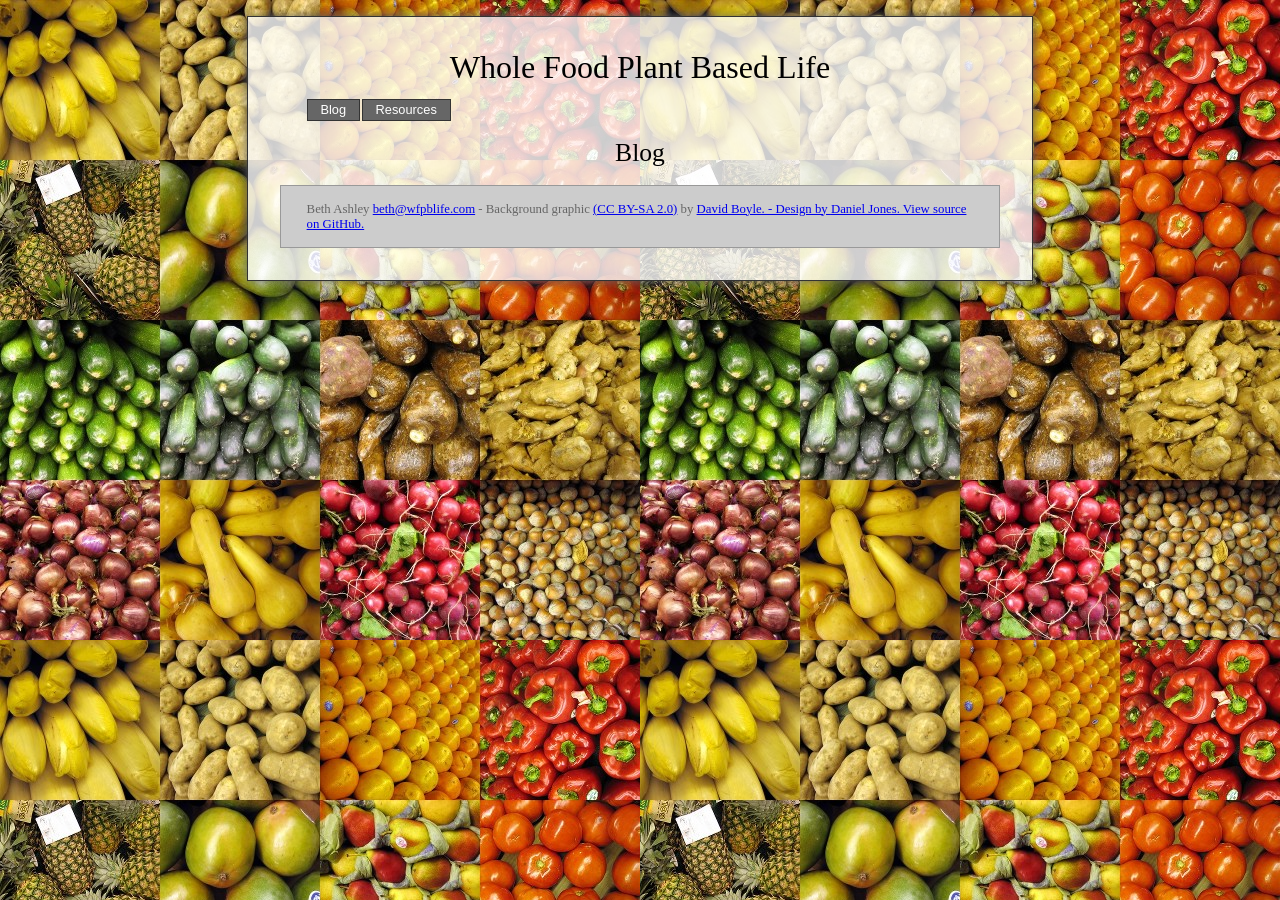
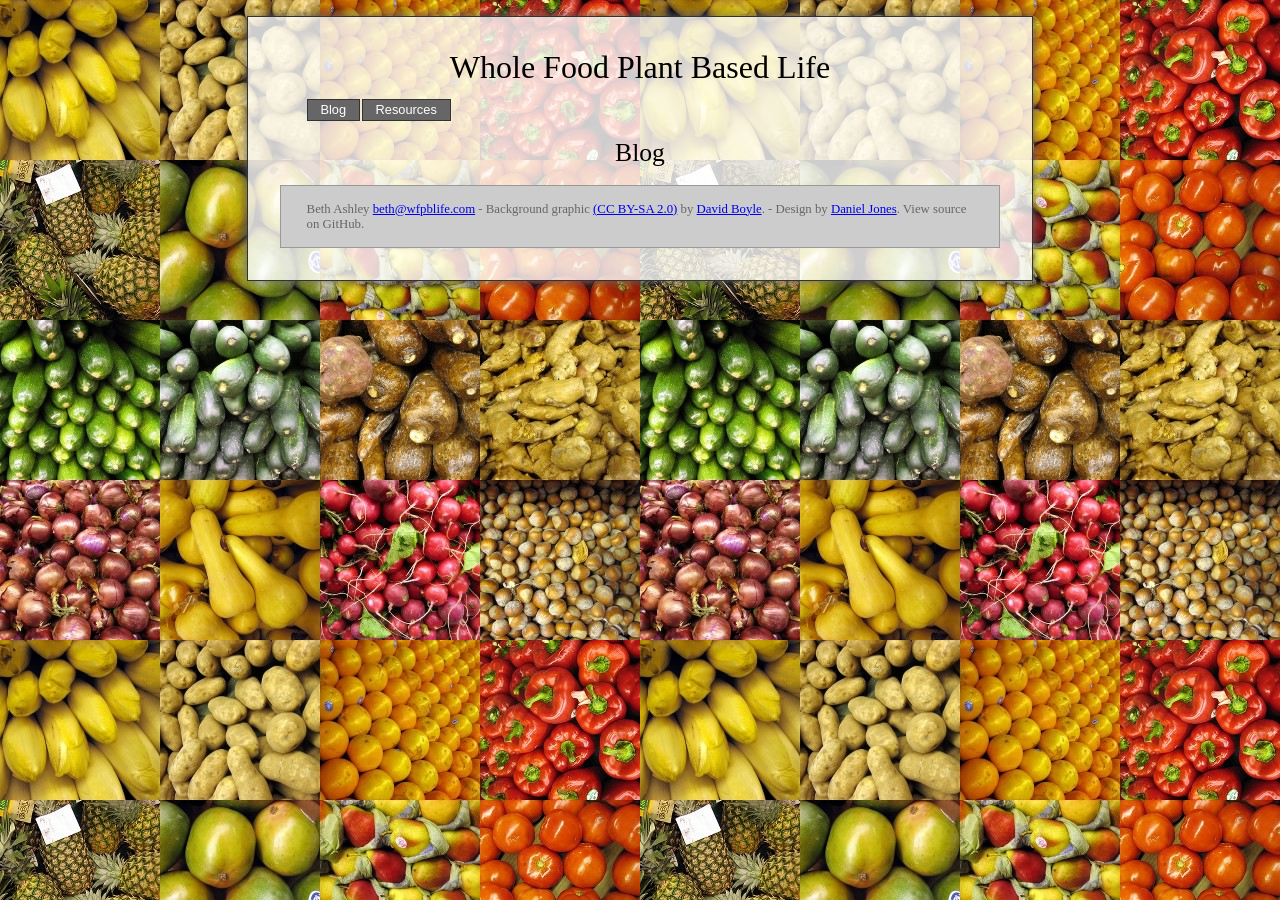
Before and after one commit to tortxof/wfpblife-www, a Jekyll site: the page built from index.html, in a window 1280 px wide. Built offline with Jekyll 4.4.1, drawn with Linux system fonts in a browser that asks for light colours; some web fonts are replaced; some of the changed lines change nothing that is shown.

Commit message:
Missing some closing tags last commit.

```diff
--- a/_includes/footer.html
+++ b/_includes/footer.html
@@ -24,5 +24,5 @@ document.write("<a href='mailto:"+link+"'>"+link+"</a>")
 //-->
 </script><noscript>Sorry, you need Javascript on to email me.</noscript> -
 Background graphic <a href="http://creativecommons.org/licenses/by-sa/2.0/">(CC BY-SA 2.0)</a>
-by <a href="http://www.flickr.com/photos/beglendc/">David Boyle. -
-Design by <a href="http://djones.co/">Daniel Jones. View source on GitHub.</a></p>
+by <a href="http://www.flickr.com/photos/beglendc/">David Boyle</a>. -
+Design by <a href="http://djones.co/">Daniel Jones</a>. View source on GitHub.</p>
```
